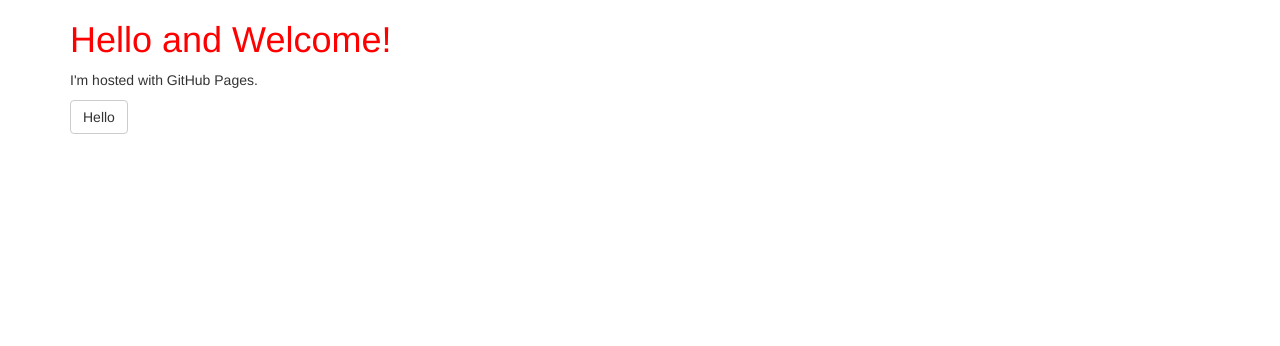
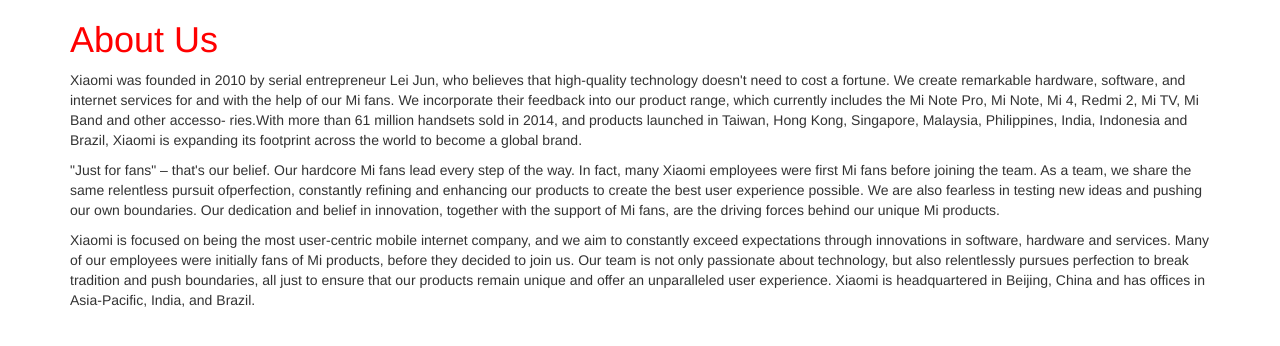
Before and after one commit to nathanbru/buy-xiaomi, a website: page index.html in a window 1280 px wide. Drawn offline with Linux system fonts and the light colour scheme; files whose address does not match are found by name.

Commit message:
Change index.html content

```diff
--- a/index.html
+++ b/index.html
@@ -1,17 +1,40 @@
 <!DOCTYPE html>
 <html>
 	<head>
-        <base href="/nathanbru.github.io/">
-        <title>Buy Xiaomi</title>
-        <meta name="viewport" content="width=device-width, initial-scale=1">
-        <link rel="stylesheet" href="bower_components/bootstrap/dist/css/bootstrap.css">
-        <link rel="stylesheet" href="dist/css/style.css">
-        <script type="text/javascript" src="bower_components/jquery/dist/jquery.min.js"></script>
+		<title>Buy Xiaomi</title>
+		<meta name="viewport" content="width=device-width, initial-scale=1">
+		<link rel="stylesheet" href="bower_components/bootstrap/dist/css/bootstrap.css">
+		<link rel="stylesheet" href="dist/css/style.css">
+		<script type="text/javascript" src="bower_components/jquery/dist/jquery.min.js"></script>
 	<body>
 		<div class="container">
-			<h1>Hello and Welcome!</h1>
-			<p>I'm hosted with GitHub Pages.</p>
-			<button class="btn btn-default">Hello</button>
+			<h1>About Us</h1>
+			<p>
+				Xiaomi was founded in 2010 by serial entrepreneur Lei Jun, who believes that high-quality
+				technology doesn't need to cost a fortune. We create remarkable hardware, software, and internet
+				services for and with the help of our Mi fans. We incorporate their feedback into our product range,
+				which currently includes the Mi Note Pro, Mi Note, Mi 4, Redmi 2, Mi TV, Mi Band and other accesso-
+				ries.With more than 61 million handsets sold in 2014, and products launched in Taiwan, Hong Kong,
+				Singapore, Malaysia, Philippines, India, Indonesia and Brazil, Xiaomi is
+				expanding its footprint across the world to become a global brand.
+			</p>
+			<p>
+				"Just for fans" – that's our belief. Our hardcore Mi fans lead every step of the way. In fact, many
+				Xiaomi employees were first Mi fans before joining the team. As a team, we share the same relentless
+				pursuit ofperfection, constantly refining and enhancing our products to create the best user experience
+				possible. We are also fearless in testing new ideas and pushing our own boundaries. Our dedication
+				and belief in innovation, together with the support of Mi fans, are the driving forces behind our
+				unique Mi products.
+			</p>
+			<p>
+				Xiaomi is focused on being the most user-centric mobile internet company, and we aim
+				to constantly exceed expectations through innovations in software, hardware and services.
+				Many of our employees were initially fans of Mi products, before they decided to join us. Our team is
+				not only passionate about technology, but also relentlessly pursues perfection to break tradition and
+				push boundaries, all just to ensure that our products remain unique and offer an unparalleled user
+				experience. Xiaomi is headquartered in Beijing, China and has offices
+				in Asia-Pacific, India, and Brazil.
+			</p>
 		</div>
 	</body>
 </html>
```
